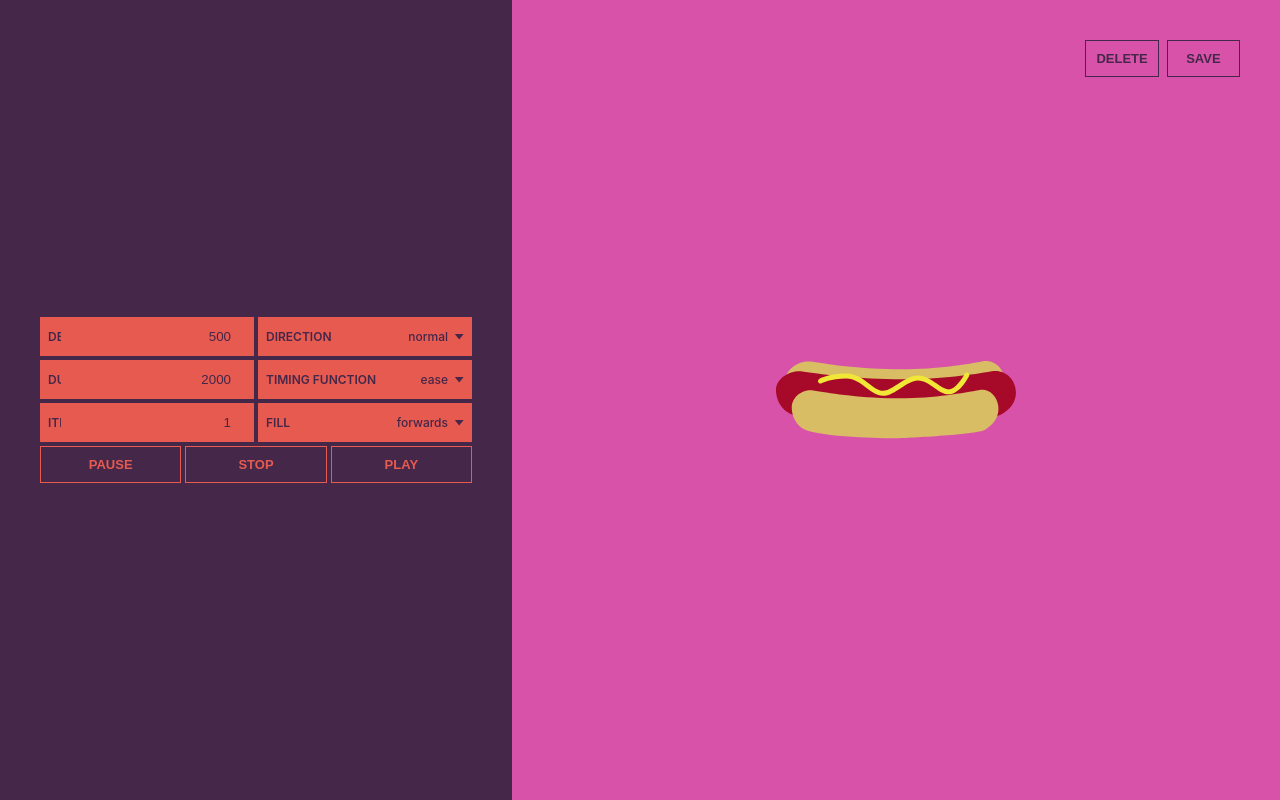
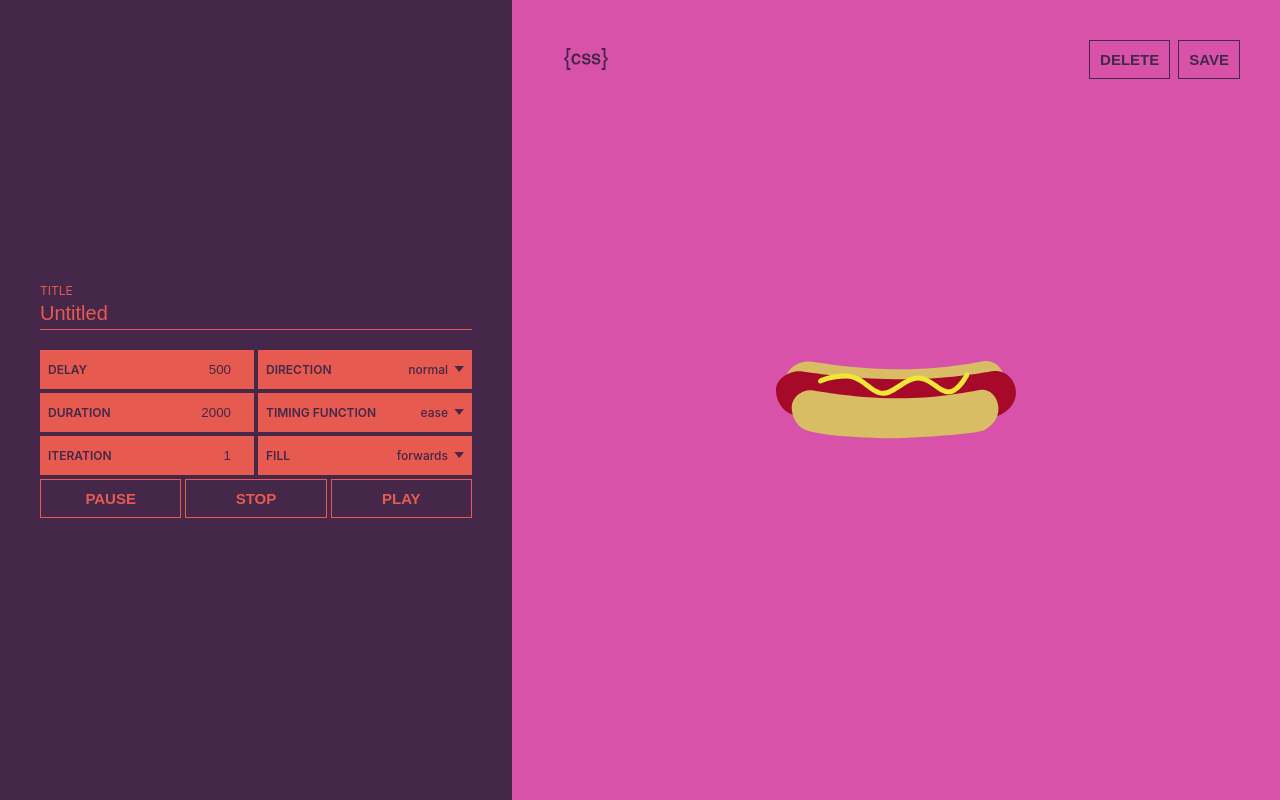
Before and after one commit to nathanielmata/css-animator-capstone-client, a React (Create React App) app in the folder app/: page / in a window 1280 px wide. Built offline with nearby package versions, Linux system fonts and the light colour scheme.

Commit message:
select element layout adjustments for safari, update css icon, separate icon svgs and animation target svgs

```diff
--- a/app/src/App.css
+++ b/app/src/App.css
@@ -3,6 +3,7 @@
 	--main-bg-two: #fdb06a;
 	--main-highlight-one: #e75a50;
 	--main-highlight-two: #847a59;
+	--main-bg-hover: rgba(69, 39, 74, 0.85);
 	--select-bg: var(--main-highlight-one);
 	--select-border: #777;
 	--select-focus: var(--main-highlight-two);
@@ -16,6 +17,7 @@
 .App {
 	width: 100%;
   height: 100%;
+  min-width: 320px;
 }
 
 input {
@@ -43,13 +45,12 @@ button {
 	letter-spacing: normal;
 	cursor: pointer;
 	padding: 10px;
-	font-weight: 600;
 	font-size: 13px;
+	font-weight: bolder;
 	border: 1px solid var(--main-highlight-one);
 	color: var(--main-highlight-one);
 	background-color: transparent;
 }
-
 
 label {
 	display: block;
@@ -90,25 +91,36 @@ select:focus {
 	flex-grow: 1;
 	color: var(--main-highlight-one);
   font-weight: 500;
+  z-index: 1;
 }
 
 .editor__controls {
 	display: flex;
 	flex-direction: row;
   flex-grow: 1;
-	align-items: center;
-	justify-content: center;
+  align-items: flex-end;
 	width: 100%;
 	background-color: var(--main-bg-one);
 }
 
-.editor__title-label {
+.editor__form {
+  display: flex;
+  justify-content: center;
+  flex-direction: column;
+  width: 100%;
+  padding: 12px 30px 24px;
+}
+
+.editor__form--title label {
 	margin: 0;
   font-weight: 400;
+  background-color: transparent;
+  color: var(--main-highlight-one);
+  padding: 0;
 }
 
 .editor__form--title input {
-	margin-bottom: 40px;
+	margin-bottom: 20px;
 	background: transparent;
 	border-bottom: 1px solid var(--main-highlight-one);
 	width: 100%;
@@ -118,41 +130,37 @@ select:focus {
 	padding-left: 0;
 }
 
-.editor__form--controls {
-	width: 100%;
-	padding: 40px;
-}
-
-.editor__form--controls-inner {
+.editor__form--inner {
 	display: flex;
 	flex-direction: column;
 	width: 100%;
 }
 
-.editor__form--controls label {
+.editor__form--inner label {
 	position: relative;
 	display: flex;
 	flex-direction: row;
 	align-items: center;
 	background-color: var(--main-highlight-one);
 	color: var(--main-bg-one);
-	padding: 8px;
+	padding: 4px 8px;
 }
 
-.editor__form--controls label > .label__title {
+.editor__form--inner .label__title {
 	margin: 4px 0;
 	font-weight: 600;
 }
 
-.editor__form--controls label > .input__num {
+.editor__form--inner .input__num {
 	position: absolute;
 	right: 0;
-	min-width: 150px;
+	max-width: 100px;
 	height: 100%;
 }
 
 .editor__form--select {
   appearance: none;
+  direction: rtl;
 	background-color: transparent;
 	border: none;
 	border-radius: 0;
@@ -190,42 +198,66 @@ select:focus {
 	width: 100%;
 }
 
-.animation__obj {
+.editor__preview--controls {
+	position: absolute;
+	display: inline-grid;
+	grid-gap: 8px;
+	bottom: -60px;
+	right: 0;
+	left: 0;
+	margin: 0 30px;
+}
+
+.editor__preview--controls-one {
+	display: inline-grid;
+	grid-template-columns: 1fr 1fr;
+	grid-gap: 8px;
+}
+
+.editor__preview--controls-one button {
+	background-color: var(--main-bg-two);
+	border: 1px solid var(--main-bg-one);
+	color: var(--main-bg-one);
+}
+
+.editor__preview--controls-two {
+	position: absolute;
+	display: inline-flex;
+	flex-direction: row;
+  justify-content: center;
+  bottom: 0;
+}
+
+.editor__preview--controls-two .icon {
+	margin: 0 40px;
+	padding: 6px 10px;
+	border: 1px solid transparent;
+}
+
+.editor__preview--controls-two .icon:hover {
+	border: 1px solid var(--main-bg-one);
+	cursor: pointer;
+}
+
+.animation__target {
 	display: flex;
 	flex-direction: row;
 	width: 6em;
 	height: auto;
 }
 
-.animation__obj svg {
+.animation__target svg {
 	width: auto;
 	height: auto;
 }
 
-.editor__preview--controls {
-	position: absolute;
-	display: inline-grid;
-	grid-template-columns: 1fr 1fr;
-	grid-gap: 8px;
-	bottom: -20px;
-	right: 0;
-	left: 0;
-	margin: 0 40px;
-}
-
-.editor__preview button {
-	background-color: var(--main-bg-two);
-	border: 1px solid var(--main-bg-one);
-	color: var(--main-bg-one);
-}
-
 /* @media (prefers-reduced-motion: no-preference) {
-  .animation__obj {
-    animation: object-spin infinite 20s linear;
+  .animation__target {
+    animation: target-spin infinite 20s linear;
   }
 } */
 
-@keyframes object-spin {
+@keyframes target-spin {
 	from {
 		transform: rotate(0deg);
 	}
@@ -248,22 +280,35 @@ select:focus {
 }
 
 @media screen and (min-width: 360px) {
-	.animation__obj {
+	.animation__target {
 		width: 10em;
 	}
 }
 
 @media screen and (min-width: 820px) {
+	button {
+		font-size: 15px;
+	}
+
 	.editor__container {
 		flex-direction: row;
 	}
 
 	.editor__controls {
+    align-items: center;
 		width: 40%;
 	}
 
-	.editor__form--controls {
-		width: 100%;
+	.editor__form {
+		padding: 40px;
+	}
+
+	.editor__form--title input {
+		margin-bottom: 20px;
+	}
+
+	.editor__form--inner label {
+		padding: 8px;
 	}
 
 	.editor__preview {
@@ -271,30 +316,53 @@ select:focus {
   }
 
 	.editor__preview--controls {
+		position: absolute;
+		display: flex;
 		top: 0;
 		bottom: unset;
 		right: 0;
 		left: unset;
-		margin: 40px;
+		margin: 0;
+		grid-template-columns: 1fr 1fr 1fr;
+		width: 100%;
+    margin: 0;
+    justify-content: flex-end;
 	}
 
 	.editor__preview button {
 		background-color: unset;
 	}
 
-	.animation__obj {
+	.editor__preview--controls-one {
+		display: inline-flex;
+		grid-template-columns: 1fr 1fr 1fr;
+		grid-gap: 8px;
+		margin: 40px;
+  }
+
+  .editor__preview--controls-two {
+    top: 0;
+    left: 0;
+    bottom: unset;
+  }
+
+	.editor__preview div.icon {
+		margin: 40px;
+	}
+
+	.animation__target {
 		width: unset;
 		height: unset;
 	}
 
-	.animation__obj svg {
+	.animation__target svg {
 		width: unset;
 		height: unset;
 	}
 }
 
 @media screen and (min-width: 1280px) {
-	.editor__form--controls-inner {
+	.editor__form--inner {
 		display: inline-grid;
 		grid-template-columns: 1fr 1fr;
 		grid-gap: 4px;
--- a/app/src/components/AnimationControls.js
+++ b/app/src/components/AnimationControls.js
@@ -1,5 +1,6 @@
 import React, { useState } from 'react';
-import svgObjs from './SvgObjects';
+import svgTargets from './SvgTargets';
+import svgIcons from './SvgIcons';
 
 function AnimationControls() {
 	const [title, setTitle] = useState('Untitled');
@@ -12,9 +13,9 @@ function AnimationControls() {
 	const [fill, setFill] = useState('forwards');
 
 	const [animation, setAnimation] = useState({});
-	const [animationObj, setAnimationObj] = useState({
-		obj: svgObjs.hotdog.obj,
-		bg: svgObjs.hotdog.bg,
+	const [animationTarget, setAnimationTarget] = useState({
+		target: svgTargets.hotdog.target,
+		bg: svgTargets.hotdog.bg,
 	});
 
 	const handleTitleChange = (e) => setTitle(e.target.value);
@@ -27,33 +28,33 @@ function AnimationControls() {
 	const handleFillChange = (e) => setFill(e.target.value);
 
 	const clearCss = () => {
-		document.querySelector('#animation__obj').style.animation = '';
-		void document.querySelector('#animation__obj').offsetWidth;
+		document.querySelector('#animation__target').style.animation = '';
+		void document.querySelector('#animation__target').offsetWidth;
 	};
 
 	const setCss = (str) => {
-		document.querySelector('#animation__obj').style.animation = str;
+		document.querySelector('#animation__target').style.animation = str;
 	};
 
 	const handleStop = (e) => {
 		document
-			.querySelector('#animation__obj')
-			.classList.remove('animation__obj');
+			.querySelector('#animation__target')
+			.classList.remove('animation__target');
 	};
 
 	const handleStart = (e) => {
-		let css = animation + 'object-spin';
-		document.querySelector('#animation__obj').style.animation = '';
-		void document.querySelector('#animation__obj').offsetWidth;
+		let css = animation + 'target-spin';
+		document.querySelector('#animation__target').style.animation = '';
+		void document.querySelector('#animation__target').offsetWidth;
 
-		document.querySelector('#animation__obj').style.animation = css;
+		document.querySelector('#animation__target').style.animation = css;
 	};
 
 	const handleSave = (e) => {
 		const data = {};
 
 		let formData = new FormData(
-			document.querySelector('#editor__form--controls')
+			document.querySelector('#editor__form')
 		);
 		for (const [key, value] of formData.entries()) {
 			data[key] = value;
@@ -96,7 +97,7 @@ function AnimationControls() {
 			fill: fill.value,
 			iteration: iteration.value,
 		});
-		setCss(str + 'object-spin');
+		setCss(str + 'target-spin');
 	};
 
 	const handleSubmit = () => {
@@ -107,21 +108,23 @@ function AnimationControls() {
 		<div className='editor__container'>
 			<div className='editor__controls'>
 				<form
-					id='editor__form--controls'
-					className='editor__form--controls'
+					id='editor__form'
+					className='editor__form'
 					onSubmit={(e) => handleClick(e)}>
-					{/* <div className='editor__form--title'>
-						<h5 className='editor__title-label'>TITLE</h5>
+
+					<div className='editor__form--title'>
+						<label htmlFor='title'>TITLE</label>
 						<input
-							className='editor__title-input'
-							title='Untitled'
+							type='text'
+              id='title'
+              name='title'
+              className='input__text'
 							defaultValue={title}
 							onChange={(e) => handleTitleChange(e)}
-							type='text'
 						/>
-					</div> */}
+					</div>
 
-					<div className='editor__form--controls-inner'>
+					<div className='editor__form--inner'>
 						<div className='editor__form--left'>
 							<label htmlFor='delay'>
 								<div className='label__title'>Delay</div>
@@ -167,8 +170,8 @@ function AnimationControls() {
 								<div className='label__title'>Direction</div>
 								<div className='select__wrapper'>
 									<select
+										id='direction'
 										name='direction'
-										id='direction'
 										className='editor__form--select'
 										defaultValue={direction}
 										onChange={(e) => handleDirectionChange(e)}>
@@ -183,8 +186,8 @@ function AnimationControls() {
 								<div className='label__title'>Timing Function</div>
 								<div className='select__wrapper'>
 									<select
+										id='timing'
 										name='timing'
-										id='timing'
 										className='editor__form--select'
 										defaultValue={timing}
 										onChange={(e) => handleTimingChange(e)}>
@@ -201,8 +204,8 @@ function AnimationControls() {
 								<div className='label__title'>Fill</div>
 								<div className='select__wrapper'>
 									<select
+										id='fill'
 										name='fill'
-										id='fill'
 										className='editor__form--select'
 										defaultValue={fill}
 										onChange={(e) => handleFillChange(e)}>
@@ -219,12 +222,10 @@ function AnimationControls() {
 					<div className='editor__form--buttons'>
 						<button>PAUSE</button>
 						<button>STOP</button>
-						<button type='submit' className='form__submit'>
+						<button type='submit' className='editor__form--submit'>
 							PLAY
 						</button>
 					</div>
-
-					{/* <div>{animation}</div> */}
 				</form>
 
 				{/* <button onClick={handleStart}>Start</button>
@@ -235,15 +236,19 @@ function AnimationControls() {
 			<div
 				id='editor__preview'
 				className='editor__preview'
-				style={{ backgroundColor: animationObj.bg }}>
+				style={{ backgroundColor: animationTarget.bg }}>
 				<div className='editor__preview--controls'>
-					<button>DELETE</button>
-					<button onClick={(e) => handleSave(e)}>SAVE</button>
+          <div className="editor__preview--controls-one">
+            <button>DELETE</button>
+            <button onClick={(e) => handleSave(e)}>SAVE</button>
+          </div>
 				</div>
-
-				<div id='animation__obj' className='animation__obj'>
+        <div className="editor__preview--controls-two">
+          <div className="icon">{<svgIcons.css.icon />}</div>
+        </div>
+				<div id='animation__target' className='animation__target'>
 					{/* This is the svg component to be animated passed in from state */}
-					{<animationObj.obj />}
+					{<animationTarget.target />}
 				</div>
 			</div>
 		</div>
--- /dev/null
+++ b/app/src/components/SvgElement.js
@@ -0,0 +1,28 @@
+import React from 'react';
+import PropTypes from 'prop-types';
+
+const SvgElement = (props) => (
+  <svg
+    version="1.1"
+    viewBox={props.viewBox}
+    width={props.width}
+    height={props.height}
+    fill={props.fill}
+    aria-labelledby={props.ariaLabel ?? ""}
+    className={
+      props.classVariant[0]
+      ? props.classVariant.filter(cv => cv && cv).join(" ").concat(" svg__obj")
+      : "svg__obj"
+      }
+    role="img"
+  >
+    <title id={props.ariaLabel}>{props.title}</title>
+    {props.children}
+  </svg>
+);
+
+SvgElement.propTypes = {
+  classVariant: PropTypes.arrayOf(PropTypes.string)
+};
+
+export default SvgElement;
--- /dev/null
+++ b/app/src/components/SvgIcons.js
@@ -0,0 +1,39 @@
+import React from 'react';
+import SvgElement from './SvgElement';
+
+const CssIcon = ({classVariant}) => (
+  <SvgElement
+    viewBox="0 0 46 24"
+    width="46"
+    height="24"
+    fill="#45274a"
+    title="CSS"
+    ariaLabel="CSS"
+    classVariant={[classVariant]}>
+    <polygon points="7.5,22.9 3.6,22.9 3.6,14.9 0.8,12 3.6,9.1 3.6,1.1 7.5,1.1 7.5,2.9 5.4,2.9 5.4,9.8 3.2,12 5.4,14.2
+      5.4,21.1 7.5,21.1 "/>
+    <polygon points="42.4,22.9 38.5,22.9 38.5,21.1 40.6,21.1 40.6,14.2 42.8,12 40.6,9.8 40.6,2.9 38.5,2.9 38.5,1.1
+      42.4,1.1 42.4,9.1 45.2,12 42.4,14.9 "/>
+    <path d="M10,7.8c0.8-0.9,1.9-1.3,3.2-1.3c1.8,0,3,0.6,3.8,1.7c0.4,0.7,0.7,1.3,0.7,2h-2.2c-0.1-0.5-0.3-0.9-0.5-1.1
+      c-0.4-0.5-1-0.7-1.7-0.7c-0.8,0-1.4,0.3-1.9,1c-0.5,0.6-0.7,1.6-0.7,2.7s0.2,2.1,0.7,2.7c0.5,0.6,1.1,0.9,1.8,0.9
+      c0.8,0,1.3-0.3,1.7-0.8c0.2-0.3,0.4-0.7,0.5-1.2h2.2c-0.2,1.1-0.7,2.1-1.4,2.8c-0.8,0.7-1.8,1.1-3,1.1c-1.5,0-2.7-0.5-3.5-1.5
+      c-0.9-1-1.3-2.3-1.3-4C8.5,10.3,9,8.8,10,7.8z"/>
+    <path d="M21.1,14c0.1,0.5,0.2,0.8,0.4,1.1c0.4,0.4,1,0.7,1.9,0.7c0.5,0,1-0.1,1.3-0.2c0.6-0.2,0.9-0.6,0.9-1.2
+      c0-0.3-0.2-0.6-0.5-0.8c-0.3-0.2-0.8-0.4-1.5-0.5l-1.1-0.3c-1.1-0.2-1.9-0.5-2.3-0.8c-0.7-0.5-1.1-1.2-1.1-2.3c0-0.9,0.3-1.7,1-2.4
+      c0.7-0.6,1.7-0.9,3.1-0.9c1.1,0,2.1,0.3,2.9,0.9c0.8,0.6,1.2,1.4,1.2,2.6h-2.1c0-0.6-0.3-1.1-0.8-1.4c-0.4-0.2-0.8-0.3-1.3-0.3
+      c-0.6,0-1,0.1-1.4,0.3c-0.3,0.2-0.5,0.5-0.5,1c0,0.4,0.2,0.7,0.5,0.8c0.2,0.1,0.7,0.3,1.4,0.4l1.8,0.4c0.8,0.2,1.4,0.4,1.8,0.8
+      c0.6,0.5,0.9,1.2,0.9,2.2c0,1-0.4,1.8-1.1,2.4c-0.7,0.6-1.8,1-3.2,1c-1.4,0-2.5-0.3-3.3-0.9C19.4,16,19,15.1,19,14H21.1z"/>
+    <path d="M30.9,14c0.1,0.5,0.2,0.8,0.4,1.1c0.4,0.4,1,0.7,1.9,0.7c0.5,0,1-0.1,1.3-0.2c0.6-0.2,0.9-0.6,0.9-1.2
+      c0-0.3-0.2-0.6-0.5-0.8c-0.3-0.2-0.8-0.4-1.5-0.5l-1.1-0.3c-1.1-0.2-1.9-0.5-2.3-0.8c-0.7-0.5-1.1-1.2-1.1-2.3c0-0.9,0.3-1.7,1-2.4
+      s1.7-0.9,3.1-0.9c1.1,0,2.1,0.3,2.9,0.9c0.8,0.6,1.2,1.4,1.2,2.6H35c0-0.6-0.3-1.1-0.8-1.4c-0.4-0.2-0.8-0.3-1.3-0.3
+      c-0.6,0-1,0.1-1.4,0.3c-0.3,0.2-0.5,0.5-0.5,1c0,0.4,0.2,0.7,0.5,0.8c0.2,0.1,0.7,0.3,1.4,0.4l1.8,0.4c0.8,0.2,1.4,0.4,1.8,0.8
+      c0.6,0.5,0.9,1.2,0.9,2.2c0,1-0.4,1.8-1.1,2.4c-0.7,0.6-1.8,1-3.2,1c-1.4,0-2.5-0.3-3.3-0.9c-0.8-0.6-1.2-1.5-1.2-2.6H30.9z"/>
+
+  </SvgElement>
+);
+
+const svgIcons = {
+  css: {icon: CssIcon},
+}
+
+export default svgIcons;
--- a/app/src/components/SvgObjects.js
+++ b/app/src/components/SvgTargets.js
@@ -1,32 +1,8 @@
 import React from 'react';
-import PropTypes from 'prop-types';
-
-const SvgIcon = (props) => (
-  <svg
-    version="1.1"
-    viewBox={props.viewBox}
-    width={props.width}
-    height={props.height}
-    fill={props.fill}
-    aria-labelledby={props.ariaLabel ?? ""}
-    className={
-      props.classVariant[0]
-      ? props.classVariant.filter(cv => cv && cv).join(" ").concat(" svg__obj")
-      : "svg__obj"
-      }
-    role="img"
-  >
-    <title id={props.ariaLabel}>{props.title}</title>
-    {props.children}
-  </svg>
-);
-
-SvgIcon.propTypes = {
-  classVariant: PropTypes.arrayOf(PropTypes.string)
-};
+import SvgElement from './SvgElement';
 
 const Square = ({classVariant}) => (
-  <SvgIcon
+  <SvgElement
     viewBox="0 0 100 100"
     width="240"
     height="240"
@@ -35,11 +11,11 @@ const Square = ({classVariant}) => (
     ariaLabel="square"
     classVariant={[classVariant]}>
       <rect width="100%" height="100%"/>
-  </SvgIcon>
+  </SvgElement>
 );
 
 const HotDog = ({classVariant}) => (
-  <SvgIcon
+  <SvgElement
     viewBox="0 0 400 128.8"
     width="240"
     height="77.3"
@@ -58,12 +34,12 @@ const HotDog = ({classVariant}) => (
       c8.1,0,16.6-5.7,25.7-11.7c10.3-6.9,20.9-14,32.9-14c12.5,0,22.4,7.2,31.2,13.6c6.9,5,13.4,9.7,19.6,9.7c11.1,0,23.1-18.7,26.8-25.8
       c1-2,3.5-2.8,5.6-1.8c2,1,2.8,3.5,1.8,5.6c-1.6,3.1-16,30.3-34.2,30.3c-8.9,0-16.5-5.5-24.5-11.3c-8.1-5.9-16.5-12-26.3-12
       c-9.4,0-19,6.4-28.3,12.6C198.7,51.3,188.7,58,178.1,58z"/>
-  </SvgIcon>
+  </SvgElement>
 );
 
-const svgObjs = {
-  square: {obj: Square, bg: "#fdb06a"},
-  hotdog: {obj: HotDog, bg: "#d752a8"}
+const svgTarget = {
+  square: {target: Square, bg: "#fdb06a"},
+  hotdog: {target: HotDog, bg: "#d752a8"},
 }
 
-export default svgObjs;
+export default svgTarget;
```
Lines whose indentation alone changed are shown as unchanged.
